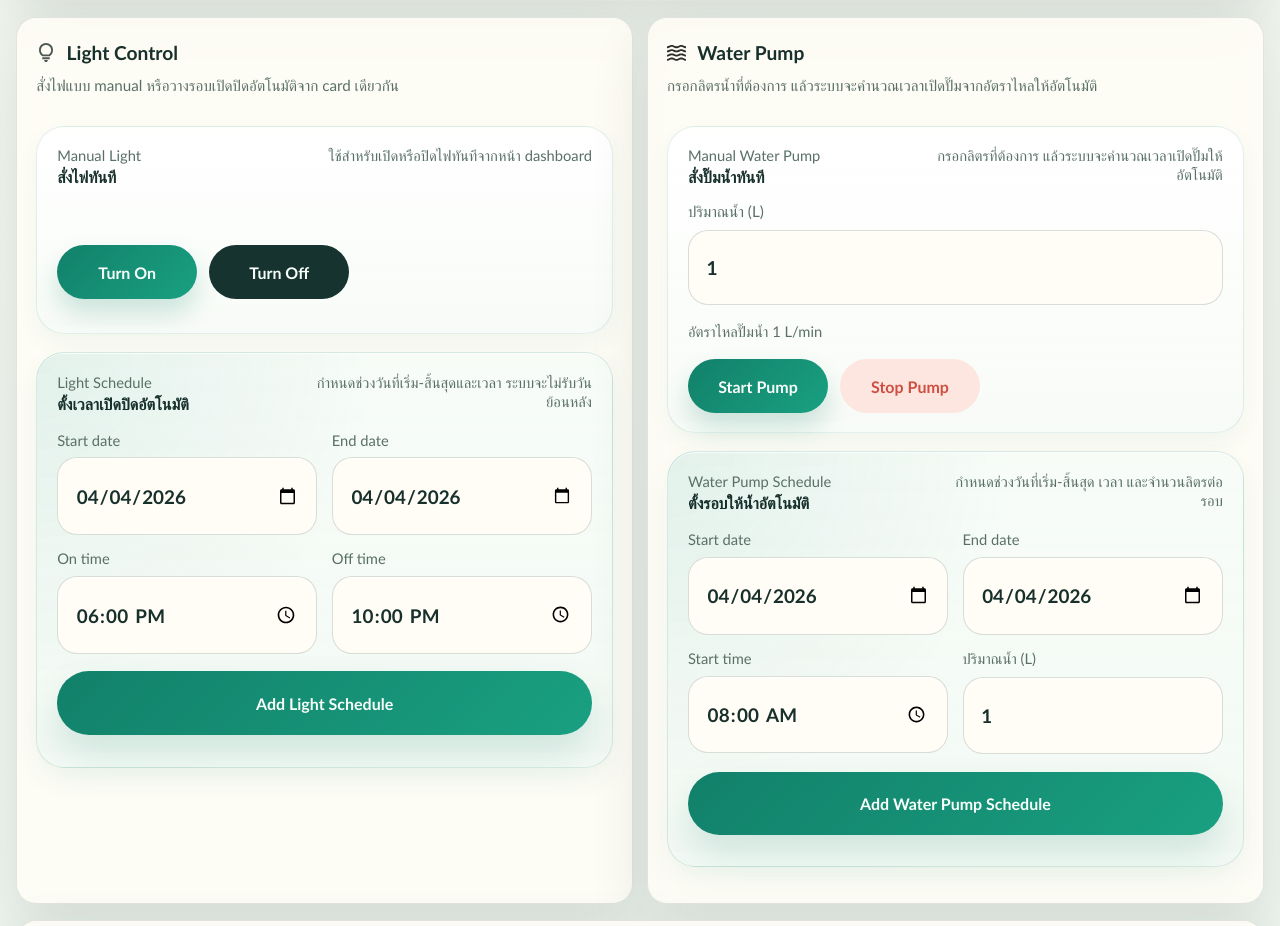
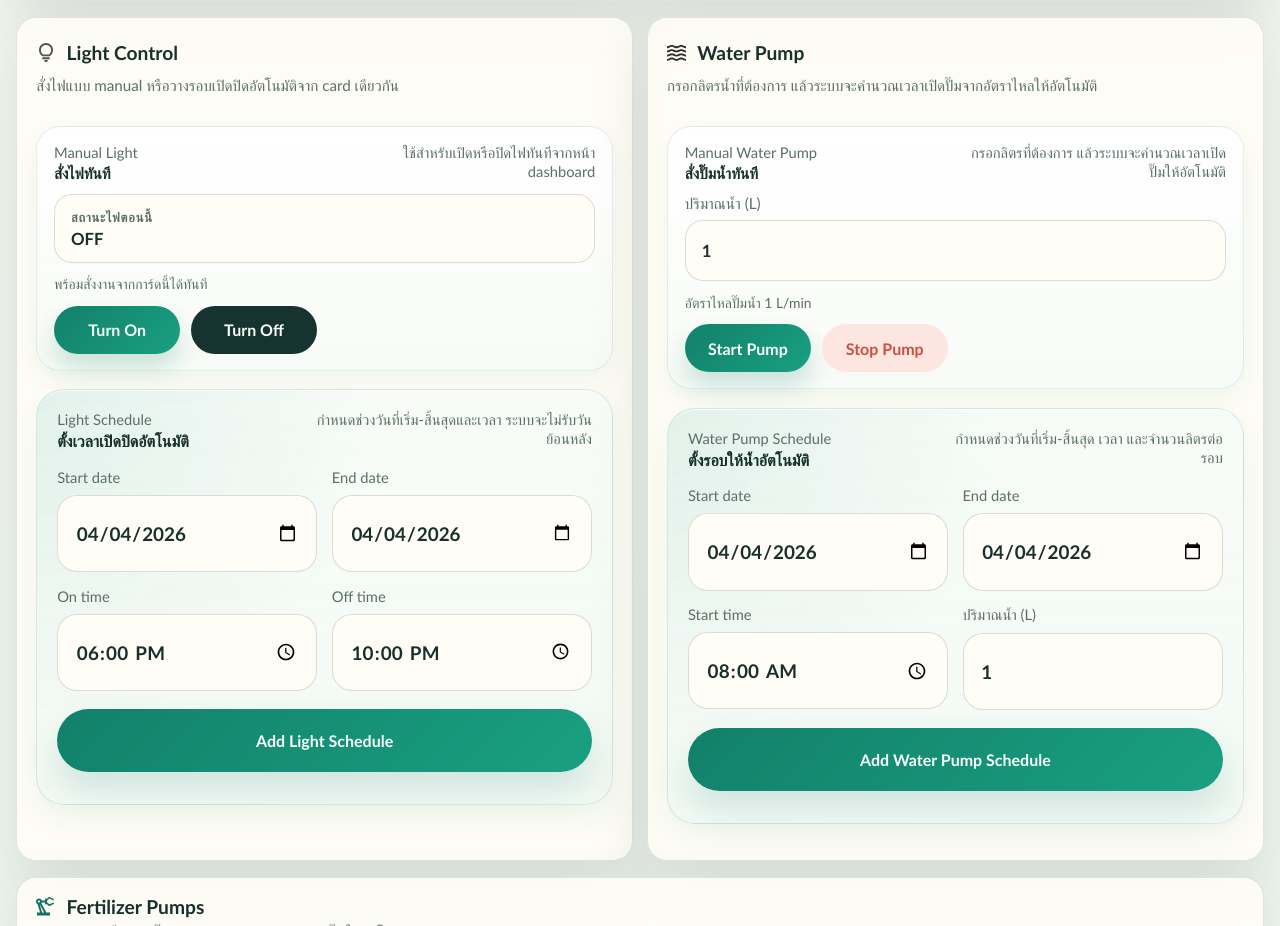
Before and after one commit to kmitlProjects/wolffia-iot-system, a website: page frontend/src/index.html in a window 1280 px wide. Shown: the part 1671-2597 px from the top of the page. Drawn offline with Linux system fonts and the light colour scheme; files that its build step writes are made by us from their sources; no server answers; files whose address does not match are found by name.

Commit message:
feat: add manual light status display and update UI for light control

```diff
--- a/frontend/src/index.html
+++ b/frontend/src/index.html
@@ -8,10 +8,10 @@
         content="Mobile-friendly dashboard for Wolffia pond monitoring and control."
     >
     <title>Wolffia Control Deck</title>
-    <link rel="stylesheet" href="/assets/styles.css?v=20260404k">
+    <link rel="stylesheet" href="/assets/styles.css?v=20260404m">
 </head>
 <body>
     <div id="app"></div>
-    <script type="module" src="/assets/main.js?v=20260404k"></script>
+    <script type="module" src="/assets/main.js?v=20260404m"></script>
 </body>
 </html>
--- a/frontend/src/main.ts
+++ b/frontend/src/main.ts
@@ -321,6 +321,15 @@ function createLayout(): string {
                                         <strong>สั่งไฟทันที</strong>
                                     </div>
                                     <span class="helper-text">ใช้สำหรับเปิดหรือปิดไฟทันทีจากหน้า dashboard</span>
+                                </div>
+                                <div class="control-input-grid control-input-grid-passive">
+                                    <div class="control-input-card">
+                                        <span>สถานะไฟตอนนี้</span>
+                                        <strong id="manual-light-status">OFF</strong>
+                                    </div>
+                                </div>
+                                <div id="light-manual-copy" class="helper-text control-surface-copy">
+                                    พร้อมสั่งงานจากการ์ดนี้ได้ทันที
                                 </div>
                                 <div class="actions control-actions">
                                     <button id="light-on-button" class="button-primary" type="button">
@@ -2430,6 +2439,16 @@ function renderLiveSnapshot(state: DashboardState): void {
     $("light-mode-copy").textContent = light.is_on
         ? "ไฟกำลังทำงานอยู่"
         : "พร้อมสั่งงานแบบ manual หรือ schedule"
+    const manualLightStatus = document.getElementById("manual-light-status")
+    if (manualLightStatus) {
+        manualLightStatus.textContent = light.is_on ? "ON" : "OFF"
+    }
+    const manualLightCopy = document.getElementById("light-manual-copy")
+    if (manualLightCopy) {
+        manualLightCopy.textContent = light.is_on
+            ? "ไฟกำลังทำงานอยู่ กด Turn Off ได้ทันที"
+            : "ไฟพร้อมสั่งงาน กด Turn On ได้ทันที"
+    }
 
     $("pump-water-status-chip").textContent = waterPump.is_running
         ? "RUNNING"
--- a/frontend/src/styles.css
+++ b/frontend/src/styles.css
@@ -860,9 +860,9 @@ label {
 
 .control-surface {
     display: grid;
-    gap: 1rem;
-    padding: 1.2rem 1.25rem;
-    border-radius: 28px;
+    gap: 0.78rem;
+    padding: 1rem 1.05rem;
+    border-radius: 24px;
     background:
         linear-gradient(180deg, rgba(255, 255, 255, 0.98), rgba(247, 251, 247, 0.92));
     border: 1px solid rgba(18, 128, 106, 0.12);
@@ -890,7 +890,7 @@ label {
 .control-surface-head {
     display: grid;
     grid-template-columns: minmax(0, 1fr) auto;
-    gap: 0.85rem 1rem;
+    gap: 0.65rem 0.9rem;
     align-items: start;
 }
 
@@ -902,12 +902,12 @@ label {
 
 .control-surface-head strong {
     display: block;
-    font-size: 1rem;
+    font-size: 0.96rem;
     line-height: 1.2;
 }
 
 .control-surface-head .helper-text {
-    max-width: 18rem;
+    max-width: 16rem;
     margin: 0;
     text-align: right;
 }
@@ -920,31 +920,60 @@ label {
 
 .control-input-grid label {
     display: grid;
-    gap: 0.55rem;
+    gap: 0.42rem;
 }
 
 .control-input-grid input {
-    min-height: 4.7rem;
-    border-radius: 20px;
-    padding: 1rem 1.1rem;
+    min-height: 3.8rem;
+    border-radius: 18px;
+    padding: 0.82rem 1rem;
     background: rgba(255, 253, 246, 0.98);
     border: 1px solid rgba(25, 57, 49, 0.16);
     box-shadow: inset 0 1px 0 rgba(255, 255, 255, 0.74);
-    font-size: 1.2rem;
+    font-size: 1.05rem;
     font-weight: 700;
 }
 
+.control-input-grid-passive {
+    display: grid;
+}
+
+.control-input-card {
+    display: grid;
+    gap: 0.28rem;
+    min-height: 3.8rem;
+    padding: 0.82rem 1rem;
+    border-radius: 18px;
+    background: rgba(255, 253, 246, 0.98);
+    border: 1px solid rgba(25, 57, 49, 0.16);
+    box-shadow: inset 0 1px 0 rgba(255, 255, 255, 0.74);
+}
+
+.control-input-card span {
+    color: var(--muted);
+    font-size: 0.8rem;
+    font-weight: 700;
+    letter-spacing: 0.06em;
+    text-transform: uppercase;
+}
+
+.control-input-card strong {
+    font-size: 1.05rem;
+    line-height: 1.1;
+}
+
 .control-surface-copy {
     display: flex;
     align-items: center;
-    min-height: 1.5rem;
-    margin-top: -0.1rem;
+    min-height: 1.15rem;
+    margin-top: 0;
+    font-size: 0.87rem;
 }
 
 .control-actions {
     display: flex;
     flex-wrap: wrap;
-    gap: 0.75rem;
+    gap: 0.65rem;
     justify-content: flex-start;
     align-items: center;
 }
@@ -953,9 +982,9 @@ label {
 .control-actions .button-secondary,
 .control-actions .button-danger {
     flex: 0 0 auto;
-    min-width: 8.75rem;
-    min-height: 3.35rem;
-    padding-inline: 1.55rem;
+    min-width: 7.9rem;
+    min-height: 3rem;
+    padding-inline: 1.3rem;
 }
 
 .schedule-builder {
@@ -1442,7 +1471,25 @@ label {
     }
 
     .control-surface {
-        min-height: 13rem;
+        min-height: 13.7rem;
+        grid-template-rows: auto minmax(3.8rem, auto) minmax(1.15rem, auto) auto;
+        align-content: stretch;
+    }
+
+    .control-surface-head {
+        grid-row: 1;
+    }
+
+    .control-input-grid {
+        grid-row: 2;
+    }
+
+    .control-surface-copy {
+        grid-row: 3;
+    }
+
+    .control-actions {
+        grid-row: 4;
     }
 
     .scheduler-builder {
```
Also changed, not shown: frontend/dist/assets/main.js, frontend/dist/assets/styles.css, frontend/dist/index.html.
